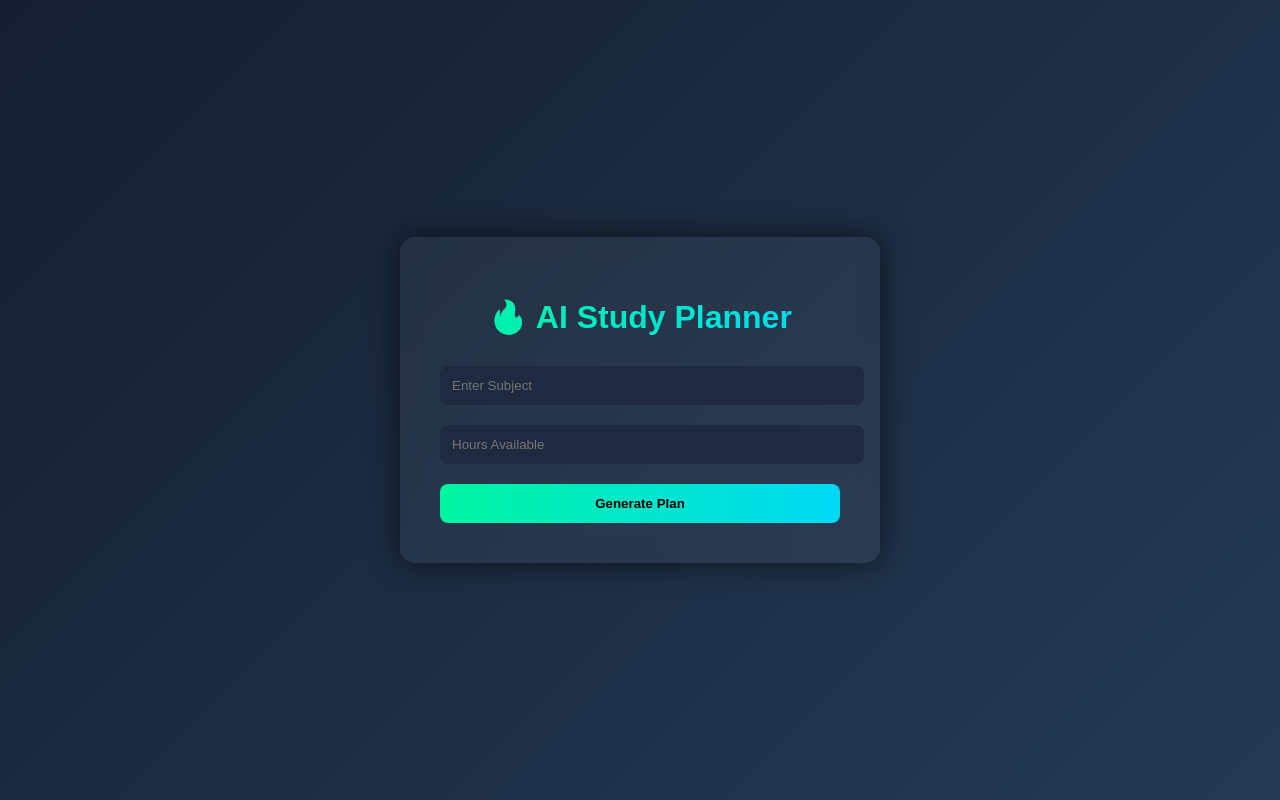
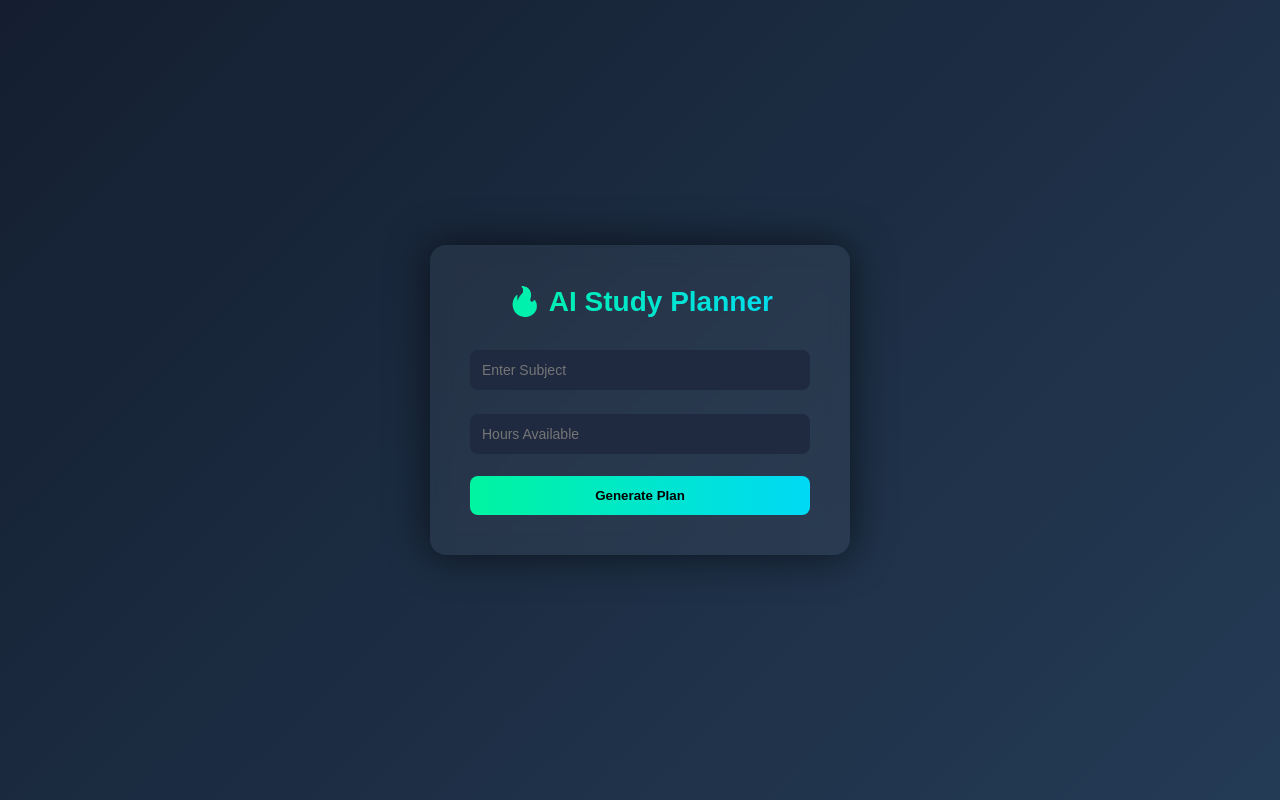
Before and after one commit to samisdon/study-planner, a Next.js app: page / in a window 1280 px wide. Built offline with nearby package versions, Linux system fonts and the light colour scheme.

Commit message:
Update globals.css

```diff
--- a/styles/globals.css
+++ b/styles/globals.css
@@ -1,9 +1,15 @@
-body {
+/* Reset */
+* {
   margin: 0;
   padding: 0;
+  box-sizing: border-box;
+}
+
+/* Body Styling */
+body {
   font-family: Arial, sans-serif;
   background: linear-gradient(135deg, #141e30, #243b55);
-  color: white;
+  color: #ffffff;
   display: flex;
   justify-content: center;
   align-items: center;
@@ -14,16 +20,17 @@ body {
 .container {
   background: rgba(255, 255, 255, 0.05);
   padding: 40px;
-  border-radius: 15px;
-  width: 400px;
+  border-radius: 16px;
+  width: 420px;
   text-align: center;
-  box-shadow: 0 0 30px rgba(0, 0, 0, 0.6);
+  box-shadow: 0 0 40px rgba(0, 0, 0, 0.6);
   backdrop-filter: blur(10px);
 }
 
 /* Heading */
 h1 {
   margin-bottom: 20px;
+  font-size: 28px;
   background: linear-gradient(90deg, #00f5a0, #00d9f5);
   -webkit-background-clip: text;
   -webkit-text-fill-color: transparent;
@@ -33,12 +40,18 @@ h1 {
 input {
   width: 100%;
   padding: 12px;
-  margin: 10px 0;
+  margin: 12px 0;
   border-radius: 8px;
   border: none;
   outline: none;
   background: #1f2a40;
   color: white;
+  font-size: 14px;
+  transition: 0.3s;
+}
+
+input:focus {
+  background: #263859;
 }
 
 /* Button */
@@ -49,14 +62,20 @@ button {
   border: none;
   cursor: pointer;
   background: linear-gradient(90deg, #00f5a0, #00d9f5);
-  color: black;
+  color: #000;
   font-weight: bold;
   margin-top: 10px;
-  transition: 0.3s;
+  transition: 0.3s ease;
 }
 
 button:hover {
   transform: scale(1.05);
+}
+
+button:disabled {
+  opacity: 0.6;
+  cursor: not-allowed;
+  transform: none;
 }
 
 /* Result Box */
@@ -66,4 +85,16 @@ button:hover {
   padding: 15px;
   border-radius: 10px;
   text-align: left;
+  max-height: 250px;
+  overflow-y: auto;
 }
+
+/* Scrollbar */
+.result::-webkit-scrollbar {
+  width: 6px;
+}
+
+.result::-webkit-scrollbar-thumb {
+  background: #00d9f5;
+  border-radius: 5px;
+}
```
